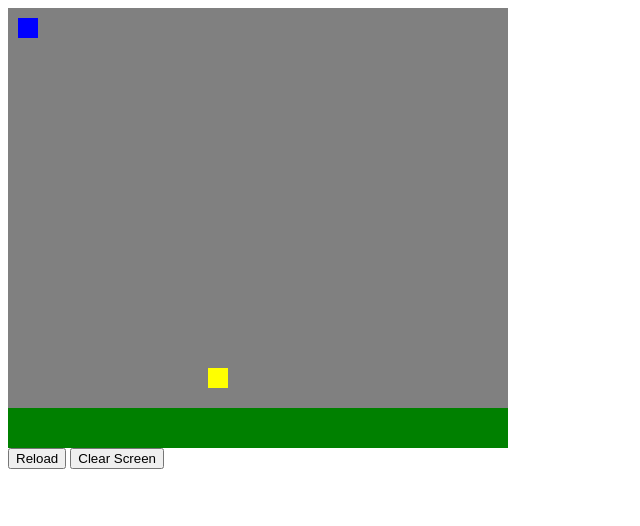
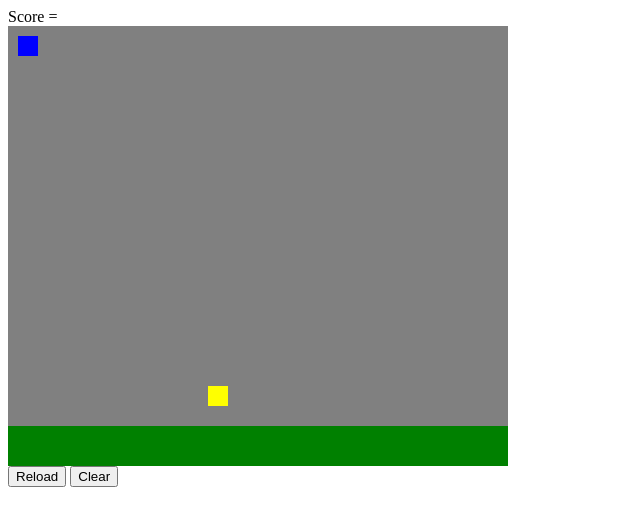
Before and after one commit to h666/snake, a plain HTML site: page index.html in a window 1280 px wide. Shown: the whole page, without its empty margins (0-640 px from the left). Drawn offline with Linux system fonts and the light colour scheme.

Commit message:
Added new UI.js

```diff
--- a/index.html
+++ b/index.html
@@ -4,13 +4,15 @@
 		<link rel="stylesheet" type ="text/css" href="styles.css" />
 	</head>
 	<body>
+		<script src="ui.js"></script>
+		Score = <span id="span1"></span>
+		<br>
 		<canvas id="canvas1" width ="500" height="400"></canvas>
 		<br>
 		<canvas id="canvas2" width ="500" height="40"></canvas>
 		<script src="script.js"></script>
-		<script src="ui.js"></script>
 		<br>
 		<button onclick="Reload()">Reload</button>
-		<button onclick="buttonfunction()">Clear Screen</button>
+		<button onclick="buttonfunction()">Clear</button>
 	</body>
 </html>
```
